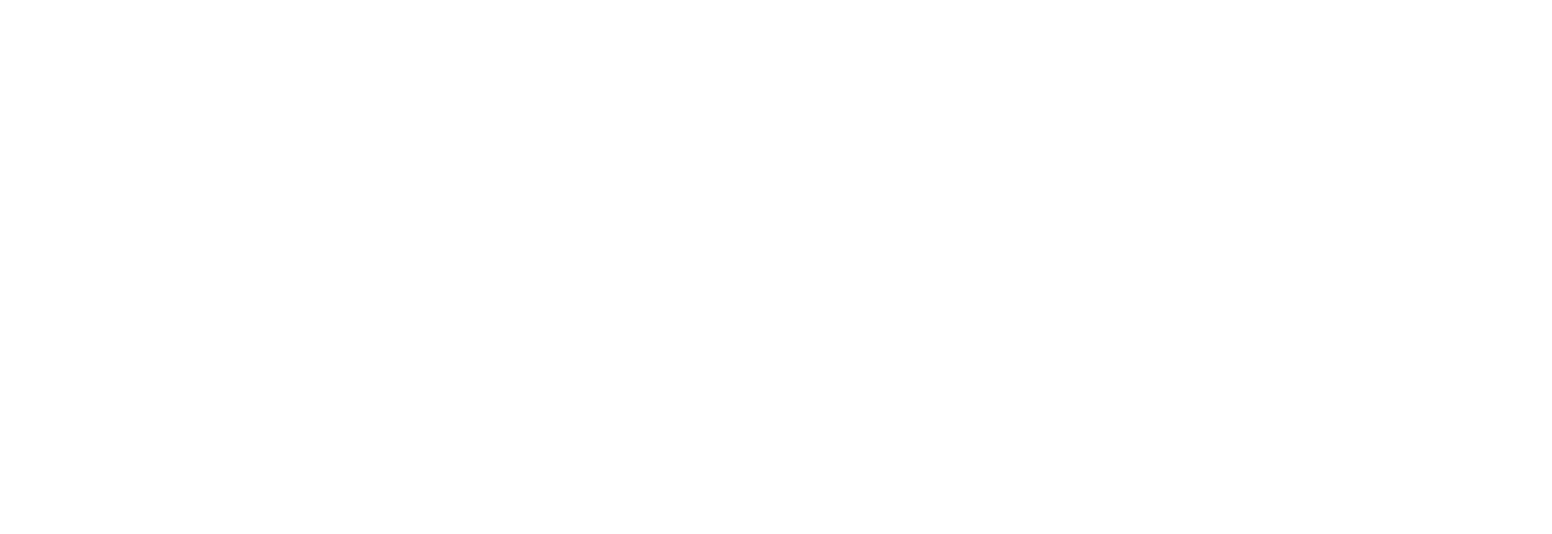
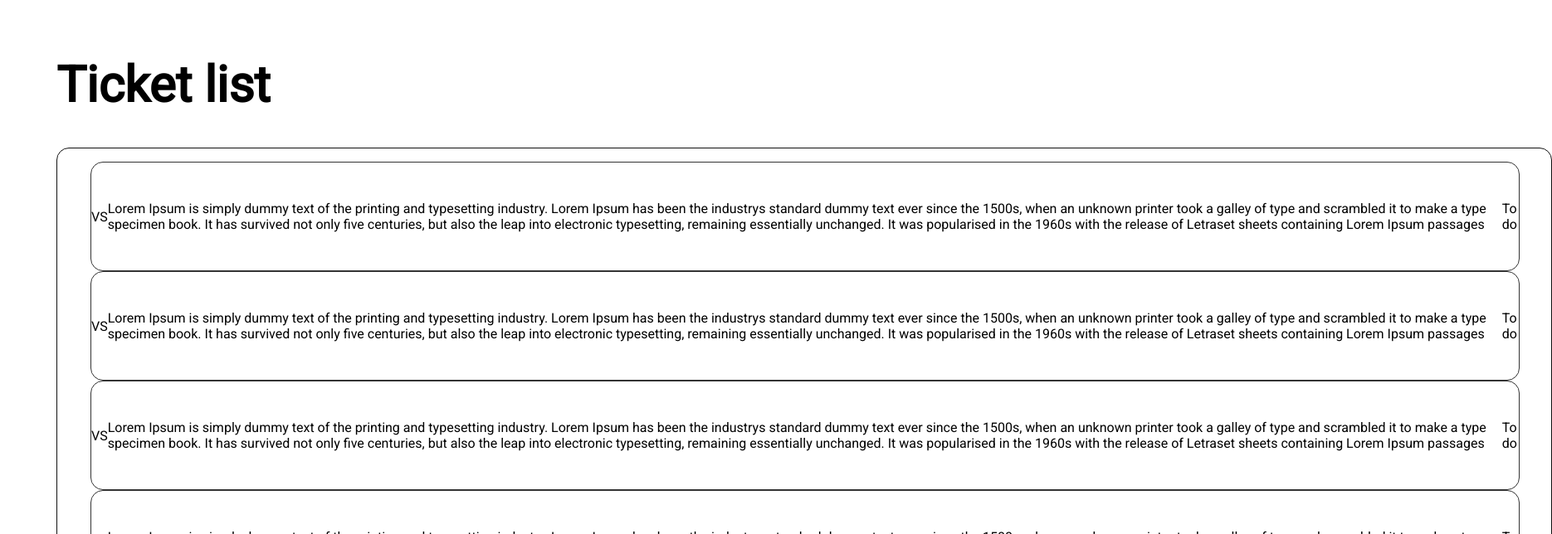
Before and after one commit to StasSytnykov/bandapixels-test-task_Jira-Clone, a React (Create React App) app: page / in a window 1280 px wide. Shown: the top 644 px of the page at 83% size, 1870 px wide, since content can reach past the window. Built offline with nearby package versions, Linux system fonts and the light colour scheme.

Commit message:
add some style and component

```diff
--- a/package.json
+++ b/package.json
@@ -4,6 +4,7 @@
   "homepage": "https://StasSytnykov.github.io/bandapixels-test-task_jira-clone",
   "private": true,
   "dependencies": {
+    "@reduxjs/toolkit": "^1.8.3",
     "@testing-library/jest-dom": "^5.16.4",
     "@testing-library/react": "^13.3.0",
     "@testing-library/user-event": "^13.5.0",
@@ -15,6 +16,7 @@
     "react": "^18.2.0",
     "react-dom": "^18.2.0",
     "react-scripts": "5.0.1",
+    "sass": "^1.54.0",
     "typescript": "^4.7.4",
     "web-vitals": "^2.1.4"
   },
--- a/src/App.tsx
+++ b/src/App.tsx
@@ -1,7 +1,17 @@
-import React from "react";
+import React from 'react'
+import { TicketList } from './components/TicketList/TicketList'
+import { Board } from './components/Board/Board'
+import style from './style/App.module.scss'
 
 function App() {
-  return <div></div>;
+  return (
+    <div className={style.app}>
+      <h1 className={style.title}>Ticket list</h1>
+      <TicketList />
+      <h2 className={style.title}>Board</h2>
+      <Board />
+    </div>
+  )
 }
 
-export default App;
+export default App
--- /dev/null
+++ b/src/components/Board/Board.tsx
@@ -0,0 +1,5 @@
+import style from '../../style/App.module.scss'
+
+export const Board: React.FC = () => {
+  return <div className={style.contentContainer}></div>
+}
--- /dev/null
+++ b/src/components/TicketList/TicketList.tsx
@@ -0,0 +1,15 @@
+import { TicketListItem } from './TicketListIem/TicketListItem'
+import style from '../../style/App.module.scss'
+
+export const TicketList: React.FC = () => {
+  return (
+    <div className={style.contentContainer}>
+      <ul>
+        <TicketListItem />
+        <TicketListItem />
+        <TicketListItem />
+        <TicketListItem />
+      </ul>
+    </div>
+  )
+}
--- /dev/null
+++ b/src/components/TicketList/TicketListIem/TicketListItem.module.scss
@@ -0,0 +1,10 @@
+.item {
+  display: flex;
+  align-items: center;
+  justify-content: center;
+
+  width: 1720px;
+  height: 130px;
+  border: 1px solid #333333;
+  border-radius: 15px;
+}
--- /dev/null
+++ b/src/components/TicketList/TicketListIem/TicketListItem.tsx
@@ -0,0 +1,16 @@
+import style from './TicketListItem.module.scss'
+
+export const TicketListItem: React.FC = () => (
+  <li className={style.item}>
+    <span>VS</span>
+    <p>
+      Lorem Ipsum is simply dummy text of the printing and typesetting industry. Lorem Ipsum has
+      been the industrys standard dummy text ever since the 1500s, when an unknown printer took a
+      galley of type and scrambled it to make a type specimen book. It has survived not only five
+      centuries, but also the leap into electronic typesetting, remaining essentially unchanged. It
+      was popularised in the 1960s with the release of Letraset sheets containing Lorem Ipsum
+      passages
+    </p>
+    <p>To do</p>
+  </li>
+)
--- /dev/null
+++ b/src/style/App.module.scss
@@ -0,0 +1,26 @@
+@import url('https://fonts.googleapis.com/css2?family=Roboto&display=swap');
+p {
+  margin: 0;
+}
+
+.app {
+  padding: 60px;
+  font-family: 'Roboto', sans-serif;
+}
+
+.title {
+  font-size: 60px;
+  line-height: 70px;
+  margin: 0 0 40px 0;
+}
+
+.contentContainer {
+  width: 1800px;
+  height: 660px;
+  border: 1px solid #111111;
+  border-radius: 15px;
+
+  &:not(:last-child) {
+    margin-bottom: 60px;
+  }
+}
```
Also changed, not shown: 1 other file (tests, documents, lock files or other folders).
